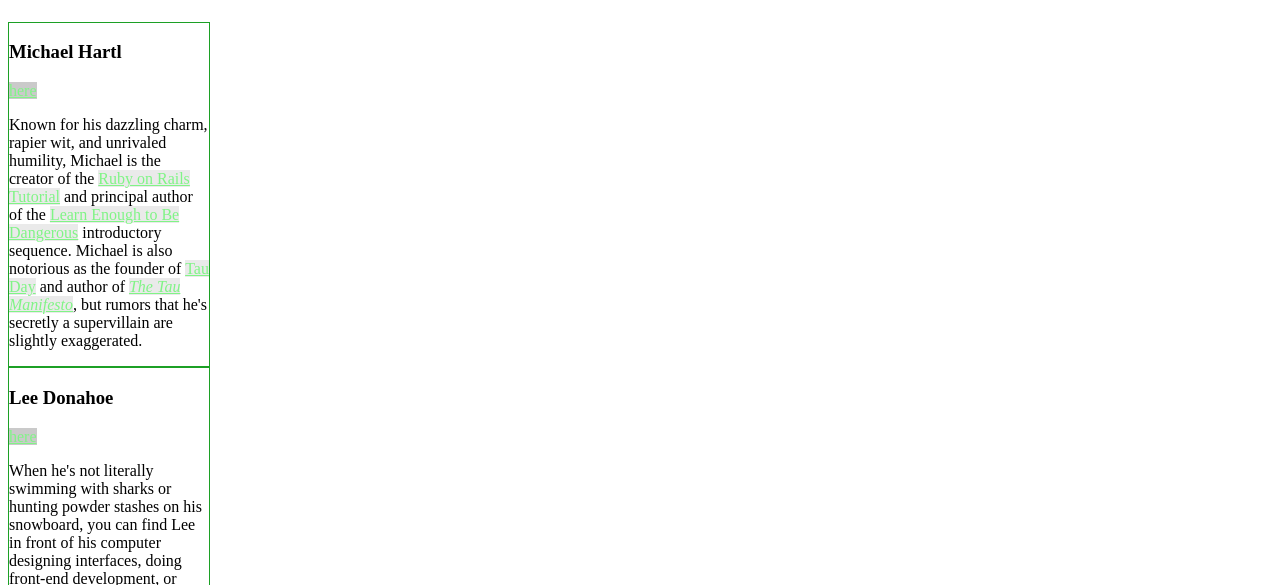
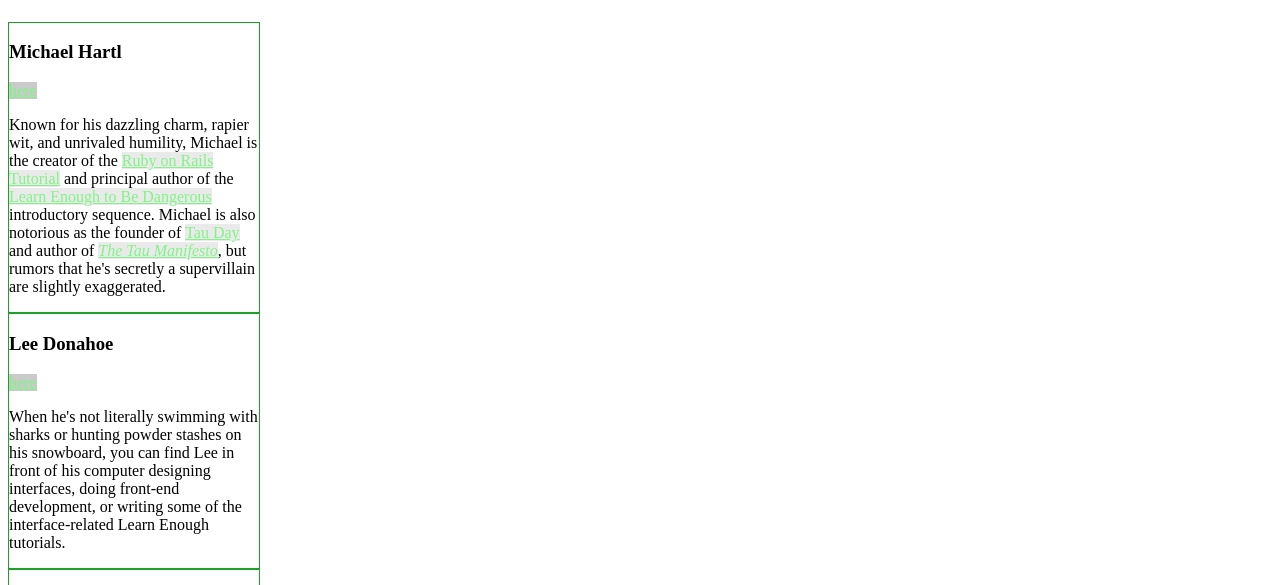
Before and after one commit to brandonprograms/brandonprograms.github.io, a plain HTML site: page index.html in a window 1280 px wide. Shown: the part 196-781 px from the top of the page. Drawn offline with Linux system fonts and the light colour scheme.

Commit message:
percentages

```diff
--- a/index.html
+++ b/index.html
@@ -7,6 +7,9 @@
     <meta charset="utf-8">
     <style>
     /* Global Styles */
+      .bio-wrapper {
+        width: 500px;
+      }
       div.bio-box {
         border: 1px solid #1ca025;
       }
@@ -16,7 +19,7 @@
       }
       .bio-box {
         border: 10px solid #000;
-        width: 200px;
+        width: 50%;
       }
       .bio-box a {
         color: #80f486;
@@ -44,6 +47,7 @@
       </li>
     </ul>
     <h2>I'm an h2</h2>
+    <div class="bio-wrapper">
     <div class="bio-box">
       <h3>Michael Hartl</h3>
       <a href="http://twitter.com/mhartl" class="social-link">here</a>
@@ -87,5 +91,6 @@
         The Future
       </p>
     </div>
+  </div>
   </body>
 </html>
```
